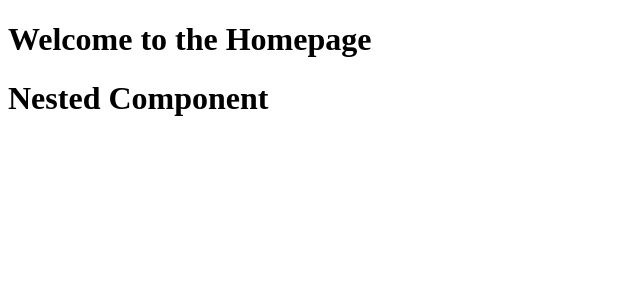
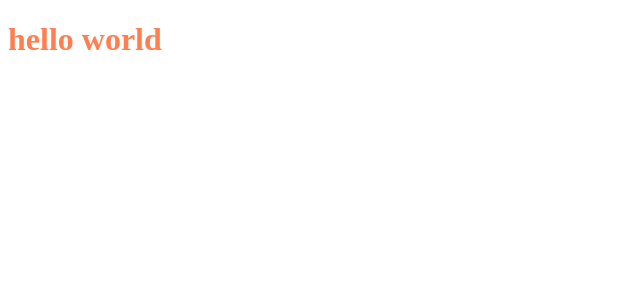
Before and after one commit to daksh1821/Vue-project, a Vue app in the folder vue-project/: page / in a window 1280 px wide. Shown: the top 300 px of the page, without its empty margins (0-640 px from the left). Built offline with nearby package versions, Linux system fonts and the light colour scheme.

Commit message:
text interpolation

```diff
--- a/vue-project/src/components/Homepage.vue
+++ b/vue-project/src/components/Homepage.vue
@@ -1,7 +1,6 @@
 <script setup>
-import anothercomponent from './anothercomponent.vue'
+const messege = "hello world";
 </script>
 <template>
-  <h1>Welcome to the Homepage</h1>
-  <anothercomponent />
+  <h1>{{messege}}</h1>
 </template>
--- a/vue-project/src/components/anothercomponent.vue
+++ /dev/null
@@ -1,3 +0,0 @@
-<template>
-  <h1>Nested Component</h1>
-</template>
```
